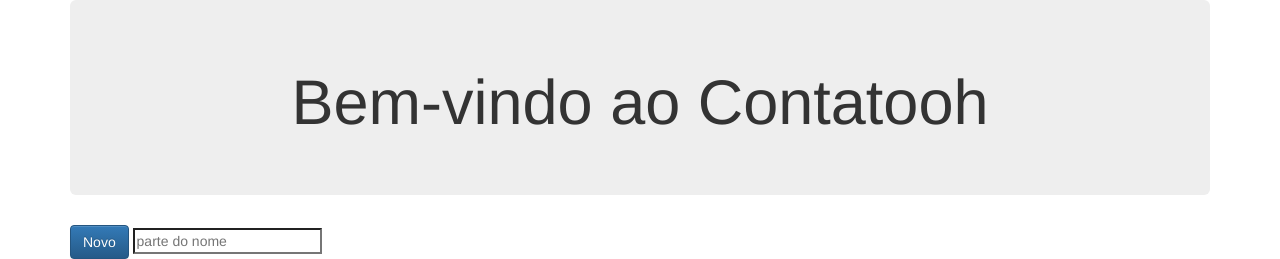
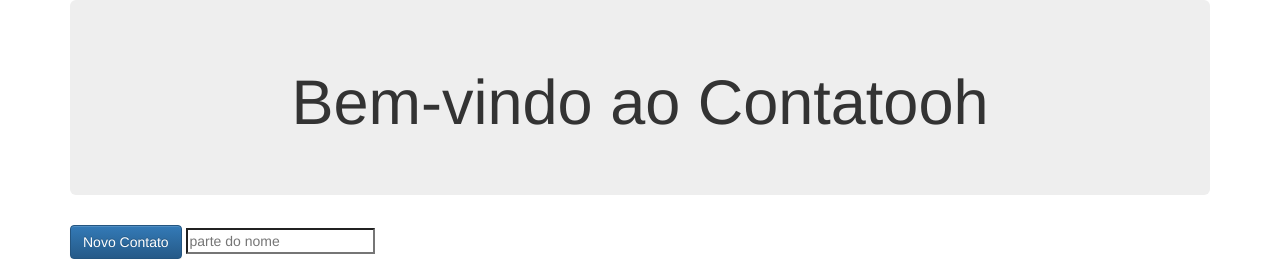
Before and after one commit to masptj/mean_stack, a Node server app: page / in a window 1280 px wide. Shown: the top 259 px of the page. Run offline with Node 20, Linux system fonts and the light colour scheme.

Commit message:
Feito ate 5.11

```diff
--- a/contatooh/public/js/controllers/ContatoController.js
+++ b/contatooh/public/js/controllers/ContatoController.js
@@ -1,6 +1,26 @@
 //public/js/controllers/ContatoControllers.js
+//injetamos $resource
 
 angular.module('contatooh').controller('ContatoController',
-    function($scope, $routeParams) {
-      console.log($routeParams.contatoId);
-    });
+    function($scope, $routeParams, $resource) {
+      //aqui continua no plural, é a rota no lado do servidor
+      var Contato = $resource('/contatos/:id');
+
+      if($routeParams.contatoId) {
+      Contato.get({id: $routeParams.contatoId},
+        function(contato) {
+          $scope.contato = contato;
+        },
+        function(erro) {
+          $scope.mensagem = {
+            texto: 'Contato não existe. Novo contato.'
+              };
+            }
+          );
+        } else {
+          $scope.contato = {};
+          $scope.mensagem = {
+            texto: 'Novo contato.'
+              };
+        }
+});
--- a/contatooh/public/js/main.js
+++ b/contatooh/public/js/main.js
@@ -13,6 +13,11 @@
           templateUrl: 'partials/contato.html',
           controller: 'ContatoController'
         }),
+      $routeProvider.when('/contato',
+        {
+          templateUrl: 'partials/contato.html',
+          controller: 'ContatoController'
+        }),
       $routeProvider.otherwise(
         {
           redirectTo: '/contatos'
--- a/contatooh/public/partials/contatos.html
+++ b/contatooh/public/partials/contatos.html
@@ -8,9 +8,7 @@
   {{mensagem.texto}}
 </p>
 
-<button ng-click="incrementa()" class="btn btn-primary">
-  Novo
-</button>
+<a ng-href="#/contato" class="btn btn-primary">Novo Contato</a>
 
 <input ng-model="filtro" type="search" placeholder="parte do nome">
 
@@ -28,7 +26,7 @@
     </tr>
     <tr ng-repeat="contato in contatos | filter: filtro">
       <td>
-        <a>{{contato.nome}}</a>
+        <a ng-href="#/contato/{{contato._id}}">{{contato.nome}}</a>
       </td>
       <td>{{contato.email}}</td>
       <td class="text-center">
```
Also changed, not shown: contatooh/public/partials/contato.html (+24 -1 lines).
